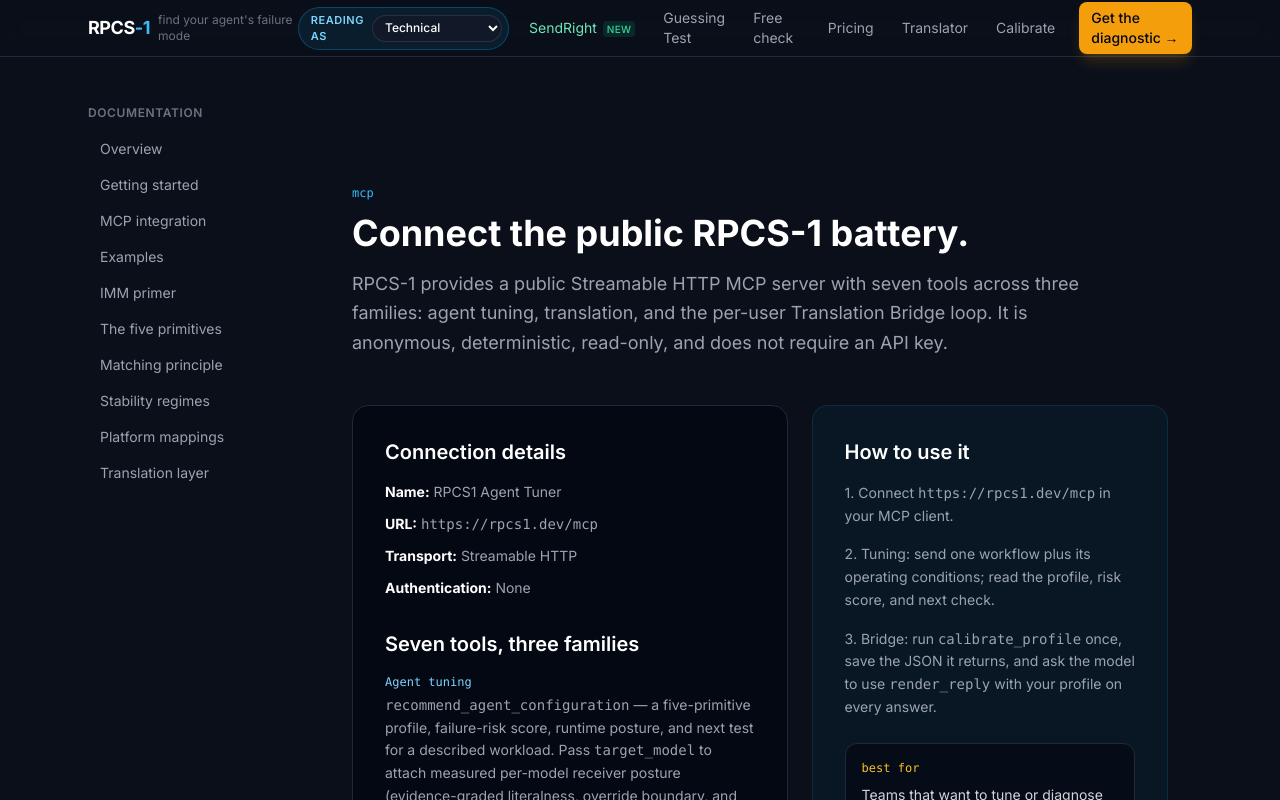
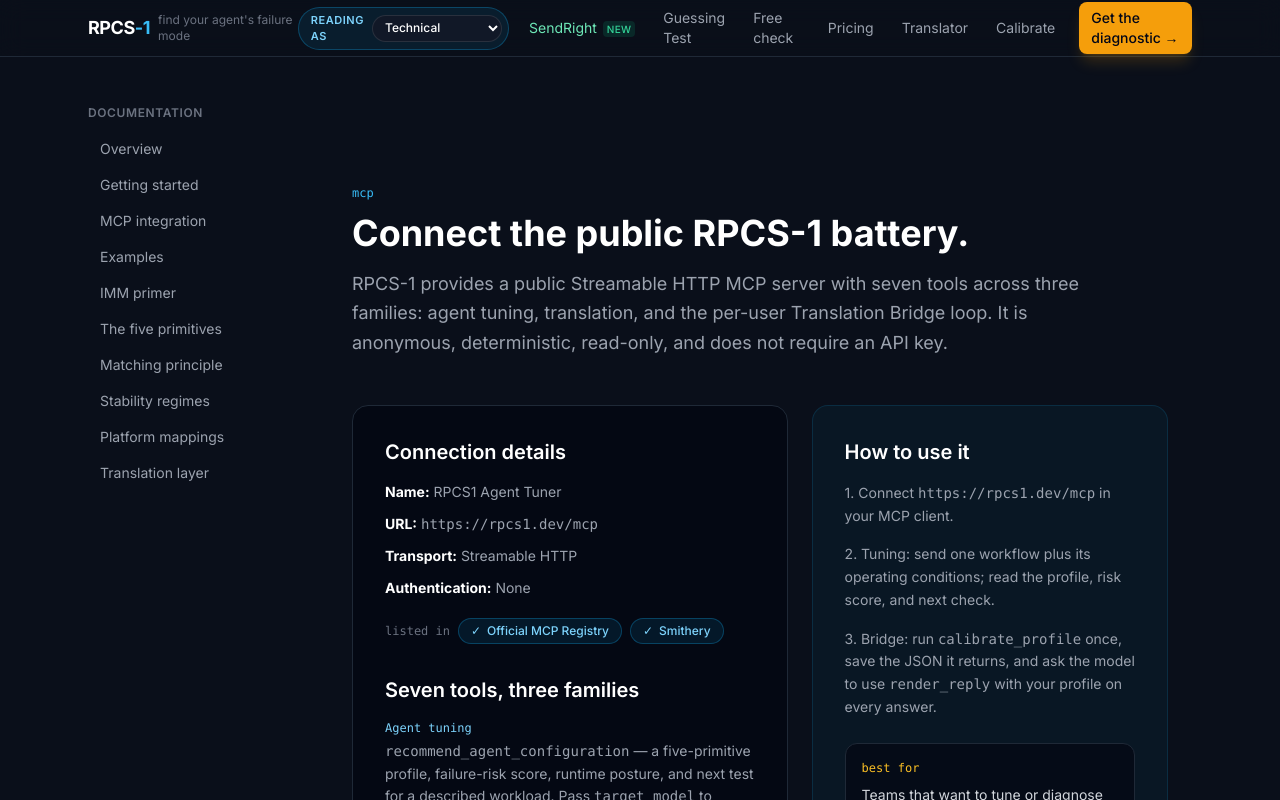
Before and after one commit to travisbergen2/rpcs1-sdk, a Next.js app in the folder packages/web/: page /docs/mcp in a window 1280 px wide. Shown: the top 800 px of the page. Built offline with nearby package versions, Linux system fonts and the light colour scheme.

Commit message:
docs(mcp): add registry listing badges (Official MCP Registry, Smithery) to /docs/mcp

```diff
--- a/packages/web/app/docs/mcp/page.tsx
+++ b/packages/web/app/docs/mcp/page.tsx
@@ -29,6 +29,26 @@
             <p><strong className="text-white">URL:</strong> <code>https://rpcs1.dev/mcp</code></p>
             <p><strong className="text-white">Transport:</strong> Streamable HTTP</p>
             <p><strong className="text-white">Authentication:</strong> None</p>
+          </div>
+
+          <div className="mt-5 flex flex-wrap items-center gap-2">
+            <span className="text-xs font-mono text-gray-500">listed in</span>
+            <a
+              href="https://registry.modelcontextprotocol.io/v0/servers?search=rpcs1-agent-tuner"
+              target="_blank"
+              rel="noopener noreferrer"
+              className="inline-flex items-center gap-1.5 rounded-full border border-sky-500/30 bg-sky-500/10 px-3 py-1 text-xs font-medium text-sky-300 hover:bg-sky-500/20 transition-colors"
+            >
+              <span aria-hidden="true">&#10003;</span> Official MCP Registry
+            </a>
+            <a
+              href="https://smithery.ai/servers/@travisbergen2/rpcs1-agent-tuner"
+              target="_blank"
+              rel="noopener noreferrer"
+              className="inline-flex items-center gap-1.5 rounded-full border border-sky-500/30 bg-sky-500/10 px-3 py-1 text-xs font-medium text-sky-300 hover:bg-sky-500/20 transition-colors"
+            >
+              <span aria-hidden="true">&#10003;</span> Smithery
+            </a>
           </div>
 
           <h2 className="mt-8 text-xl font-semibold text-white mb-4">Seven tools, three families</h2>
```
